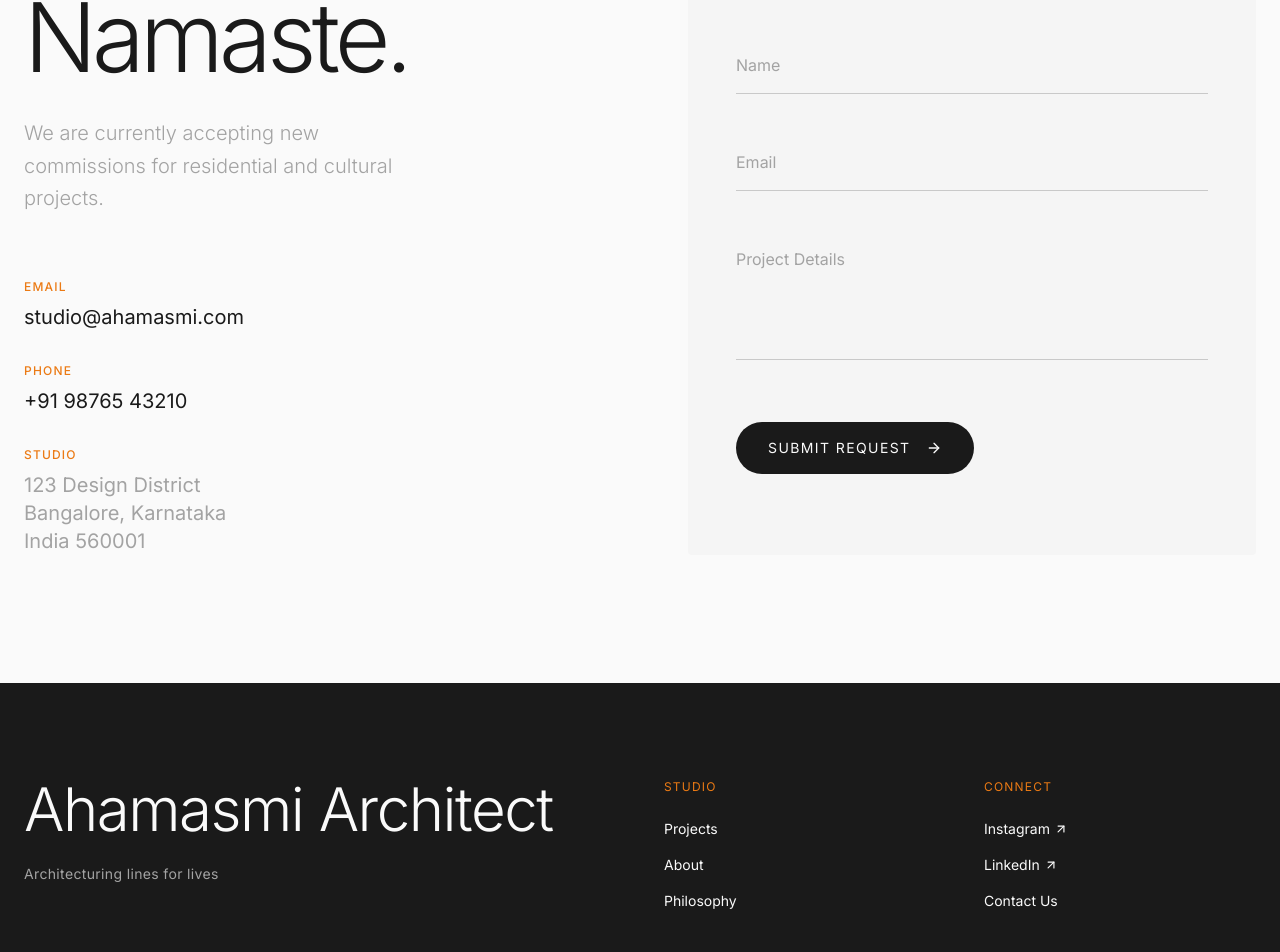
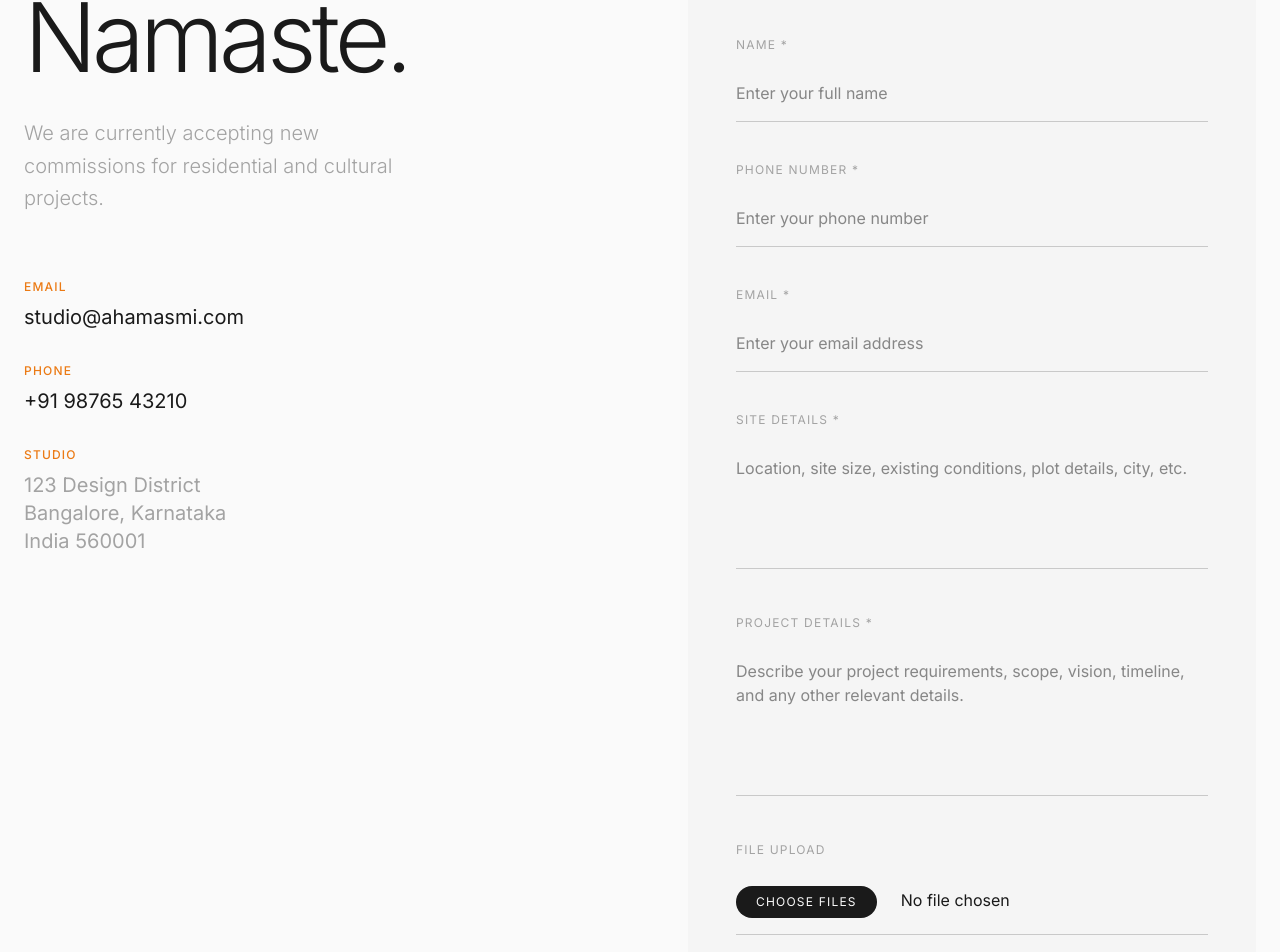
Before and after one commit to aadi654/Ahamasmi-, a Next.js app: page /contact in a window 1280 px wide. Shown: the part 139-1091 px from the top of the page. Built offline with nearby package versions, Linux system fonts and the light colour scheme.

Commit message:
Expand contact inquiry form

```diff
--- a/src/app/contact/page.tsx
+++ b/src/app/contact/page.tsx
@@ -1,5 +1,6 @@
 "use client";
 
+import { FormEvent, useState } from "react";
 import { motion, Variants } from "framer-motion";
 import { ArrowRight } from "lucide-react";
 
@@ -8,7 +9,85 @@ const fadeUp: Variants = {
   visible: { opacity: 1, y: 0, transition: { duration: 0.8, ease: [0.76, 0, 0.24, 1] } },
 };
 
+const MAX_FILES = 5;
+const MAX_FILE_SIZE = 5 * 1024 * 1024;
+
+type FormErrors = Partial<Record<keyof ContactFormData | "uploadedFiles", string>>;
+
+type ContactFormData = {
+  name: string;
+  phoneNumber: string;
+  email: string;
+  siteDetails: string;
+  projectDetails: string;
+  uploadedFiles: File[];
+};
+
+const initialFormData: ContactFormData = {
+  name: "",
+  phoneNumber: "",
+  email: "",
+  siteDetails: "",
+  projectDetails: "",
+  uploadedFiles: [],
+};
+
 export default function ContactPage() {
+  const [formData, setFormData] = useState<ContactFormData>(initialFormData);
+  const [errors, setErrors] = useState<FormErrors>({});
+
+  const validateForm = (data: ContactFormData) => {
+    const nextErrors: FormErrors = {};
+
+    if (!data.name.trim()) nextErrors.name = "Please enter your full name.";
+    if (!data.phoneNumber.trim()) nextErrors.phoneNumber = "Please enter your phone number.";
+    if (!data.email.trim()) {
+      nextErrors.email = "Please enter your email address.";
+    } else if (!/^[^\s@]+@[^\s@]+\.[^\s@]+$/.test(data.email)) {
+      nextErrors.email = "Please enter a valid email address.";
+    }
+    if (!data.siteDetails.trim()) nextErrors.siteDetails = "Please provide site details.";
+    if (!data.projectDetails.trim()) nextErrors.projectDetails = "Please provide project details.";
+    if (data.uploadedFiles.length > MAX_FILES) nextErrors.uploadedFiles = "Maximum 5 files allowed.";
+    if (data.uploadedFiles.some((file) => file.size > MAX_FILE_SIZE)) {
+      nextErrors.uploadedFiles = "Each file must be 5 MB or smaller.";
+    }
+
+    return nextErrors;
+  };
+
+  const handleSubmit = (event: FormEvent<HTMLFormElement>) => {
+    event.preventDefault();
+
+    const nextErrors = validateForm(formData);
+    setErrors(nextErrors);
+
+    if (Object.keys(nextErrors).length > 0) return;
+
+    const submissionPayload = {
+      name: formData.name.trim(),
+      phoneNumber: formData.phoneNumber.trim(),
+      email: formData.email.trim(),
+      siteDetails: formData.siteDetails.trim(),
+      projectDetails: formData.projectDetails.trim(),
+      uploadedFiles: formData.uploadedFiles,
+    };
+
+    console.info("Contact form submission", submissionPayload);
+  };
+
+  const updateField = (field: keyof Omit<ContactFormData, "uploadedFiles">, value: string) => {
+    setFormData((current) => ({ ...current, [field]: value }));
+    setErrors((current) => ({ ...current, [field]: undefined }));
+  };
+
+  const updateFiles = (files: FileList | null) => {
+    const uploadedFiles = files ? Array.from(files) : [];
+
+    setFormData((current) => ({ ...current, uploadedFiles }));
+    setErrors((current) => ({ ...current, uploadedFiles: undefined }));
+  };
+
   return (
     <div className="bg-background min-h-screen pt-32 pb-32">
       <section className="px-6 container mx-auto">
@@ -51,50 +130,123 @@ export default function ContactPage() {
             transition={{ delay: 0.4, duration: 1 }}
             className="bg-muted/5 p-8 md:p-12 rounded-sm"
           >
-            <form className="flex flex-col gap-10" onSubmit={(e) => e.preventDefault()}>
-              <div className="relative group">
+            <form className="flex flex-col gap-10" onSubmit={handleSubmit}>
+              <div className="group">
+                <label
+                  htmlFor="name"
+                  className="block text-muted text-xs uppercase tracking-widest mb-3 group-focus-within:text-saffron transition-colors"
+                >
+                  Name *
+                </label>
                 <input
                   type="text"
                   id="name"
-                  placeholder=" "
+                  name="name"
+                  value={formData.name}
+                  onChange={(event) => updateField("name", event.target.value)}
+                  placeholder="Enter your full name"
                   className="w-full bg-transparent border-b border-foreground/20 py-4 focus:outline-none focus:border-saffron peer transition-colors"
                 />
-                <label
-                  htmlFor="name"
-                  className="absolute left-0 top-4 text-muted cursor-text transition-all peer-focus:-top-4 peer-focus:text-xs peer-focus:text-saffron peer-not-placeholder-shown:-top-4 peer-not-placeholder-shown:text-xs"
-                >
-                  Name
-                </label>
+                {errors.name && <p className="text-saffron text-xs mt-3">{errors.name}</p>}
               </div>
 
-              <div className="relative group">
+              <div className="group">
+                <label
+                  htmlFor="phoneNumber"
+                  className="block text-muted text-xs uppercase tracking-widest mb-3 group-focus-within:text-saffron transition-colors"
+                >
+                  Phone Number *
+                </label>
+                <input
+                  type="tel"
+                  id="phoneNumber"
+                  name="phoneNumber"
+                  value={formData.phoneNumber}
+                  onChange={(event) => updateField("phoneNumber", event.target.value)}
+                  placeholder="Enter your phone number"
+                  className="w-full bg-transparent border-b border-foreground/20 py-4 focus:outline-none focus:border-saffron peer transition-colors"
+                />
+                {errors.phoneNumber && <p className="text-saffron text-xs mt-3">{errors.phoneNumber}</p>}
+              </div>
+
+              <div className="group">
+                <label
+                  htmlFor="email"
+                  className="block text-muted text-xs uppercase tracking-widest mb-3 group-focus-within:text-saffron transition-colors"
+                >
+                  Email *
+                </label>
                 <input
                   type="email"
                   id="email"
-                  placeholder=" "
+                  name="email"
+                  value={formData.email}
+                  onChange={(event) => updateField("email", event.target.value)}
+                  placeholder="Enter your email address"
                   className="w-full bg-transparent border-b border-foreground/20 py-4 focus:outline-none focus:border-saffron peer transition-colors"
                 />
-                <label
-                  htmlFor="email"
-                  className="absolute left-0 top-4 text-muted cursor-text transition-all peer-focus:-top-4 peer-focus:text-xs peer-focus:text-saffron peer-not-placeholder-shown:-top-4 peer-not-placeholder-shown:text-xs"
-                >
-                  Email
-                </label>
+                {errors.email && <p className="text-saffron text-xs mt-3">{errors.email}</p>}
               </div>
 
-              <div className="relative group">
+              <div className="group">
+                <label
+                  htmlFor="siteDetails"
+                  className="block text-muted text-xs uppercase tracking-widest mb-3 group-focus-within:text-saffron transition-colors"
+                >
+                  Site Details *
+                </label>
                 <textarea
-                  id="message"
-                  placeholder=" "
+                  id="siteDetails"
+                  name="siteDetails"
+                  value={formData.siteDetails}
+                  onChange={(event) => updateField("siteDetails", event.target.value)}
+                  placeholder="Location, site size, existing conditions, plot details, city, etc."
                   rows={4}
                   className="w-full bg-transparent border-b border-foreground/20 py-4 focus:outline-none focus:border-saffron peer transition-colors resize-none"
                 />
+                {errors.siteDetails && <p className="text-saffron text-xs mt-3">{errors.siteDetails}</p>}
+              </div>
+
+              <div className="group">
                 <label
-                  htmlFor="message"
-                  className="absolute left-0 top-4 text-muted cursor-text transition-all peer-focus:-top-4 peer-focus:text-xs peer-focus:text-saffron peer-not-placeholder-shown:-top-4 peer-not-placeholder-shown:text-xs"
+                  htmlFor="projectDetails"
+                  className="block text-muted text-xs uppercase tracking-widest mb-3 group-focus-within:text-saffron transition-colors"
                 >
-                  Project Details
+                  Project Details *
                 </label>
+                <textarea
+                  id="projectDetails"
+                  name="projectDetails"
+                  value={formData.projectDetails}
+                  onChange={(event) => updateField("projectDetails", event.target.value)}
+                  placeholder="Describe your project requirements, scope, vision, timeline, and any other relevant details."
+                  rows={5}
+                  className="w-full bg-transparent border-b border-foreground/20 py-4 focus:outline-none focus:border-saffron peer transition-colors resize-none"
+                />
+                {errors.projectDetails && <p className="text-saffron text-xs mt-3">{errors.projectDetails}</p>}
+              </div>
+
+              <div className="group">
+                <label
+                  htmlFor="uploadedFiles"
+                  className="block text-muted text-xs uppercase tracking-widest mb-3 group-focus-within:text-saffron transition-colors"
+                >
+                  File Upload
+                </label>
+                <input
+                  type="file"
+                  id="uploadedFiles"
+                  name="uploadedFiles"
+                  multiple
+                  onChange={(event) => updateFiles(event.target.files)}
+                  className="w-full bg-transparent border-b border-foreground/20 py-4 focus:outline-none focus:border-saffron transition-colors file:mr-6 file:rounded-full file:border-0 file:bg-foreground file:px-5 file:py-2 file:text-xs file:uppercase file:tracking-widest file:text-background file:transition-colors hover:file:bg-saffron"
+                />
+                <p className="text-muted text-sm leading-relaxed mt-4">
+                  Upload reference images, drawings, site photographs, inspiration images, or supporting documents.
+                  <br />
+                  Maximum 5 files. Maximum 5 MB per file.
+                </p>
+                {errors.uploadedFiles && <p className="text-saffron text-xs mt-3">{errors.uploadedFiles}</p>}
               </div>
 
               <button className="group self-start flex items-center gap-4 text-background bg-foreground px-8 py-4 rounded-full text-sm uppercase tracking-widest hover:bg-saffron transition-colors duration-300 mt-4">
--- a/src/components/layout/Navbar.tsx
+++ b/src/components/layout/Navbar.tsx
@@ -37,6 +37,7 @@ export function Navbar() {
   }, []);
 
   const hasHero = pathname === "/" || (pathname.startsWith("/projects/") && pathname !== "/projects");
+  const showProjectsSubmenu = pathname !== "/";
   const isDarkBg = hasHero && !isScrolled;
   const textColorClass = isDarkBg ? "text-white" : "text-foreground";
 
@@ -63,6 +64,7 @@ export function Navbar() {
                   {link.label}
                   <span className="absolute -bottom-1 left-0 w-0 h-[1px] bg-saffron transition-all duration-300 group-hover:w-full" />
                 </Link>
+                {showProjectsSubmenu && (
                   <div className="absolute left-1/2 top-full mt-6 -translate-x-1/2 translate-y-2 opacity-0 pointer-events-none group-hover/projects:translate-y-0 group-hover/projects:opacity-100 group-hover/projects:pointer-events-auto transition-all duration-200 ease-out before:absolute before:-top-6 before:left-0 before:h-6 before:w-full before:content-['']">
                     <div className="flex items-center gap-10 whitespace-nowrap rounded-[6px] bg-white/85 px-8 py-4 text-foreground opacity-70 shadow-[0_12px_40px_rgba(0,0,0,0.12)] backdrop-blur-2xl">
                       {projectSubmenuLinks.map((item) => (
@@ -76,6 +78,7 @@ export function Navbar() {
                       ))}
                     </div>
                   </div>
+                )}
               </div>
             ) : (
               <Link
```
Lines whose indentation alone changed are shown as unchanged.
